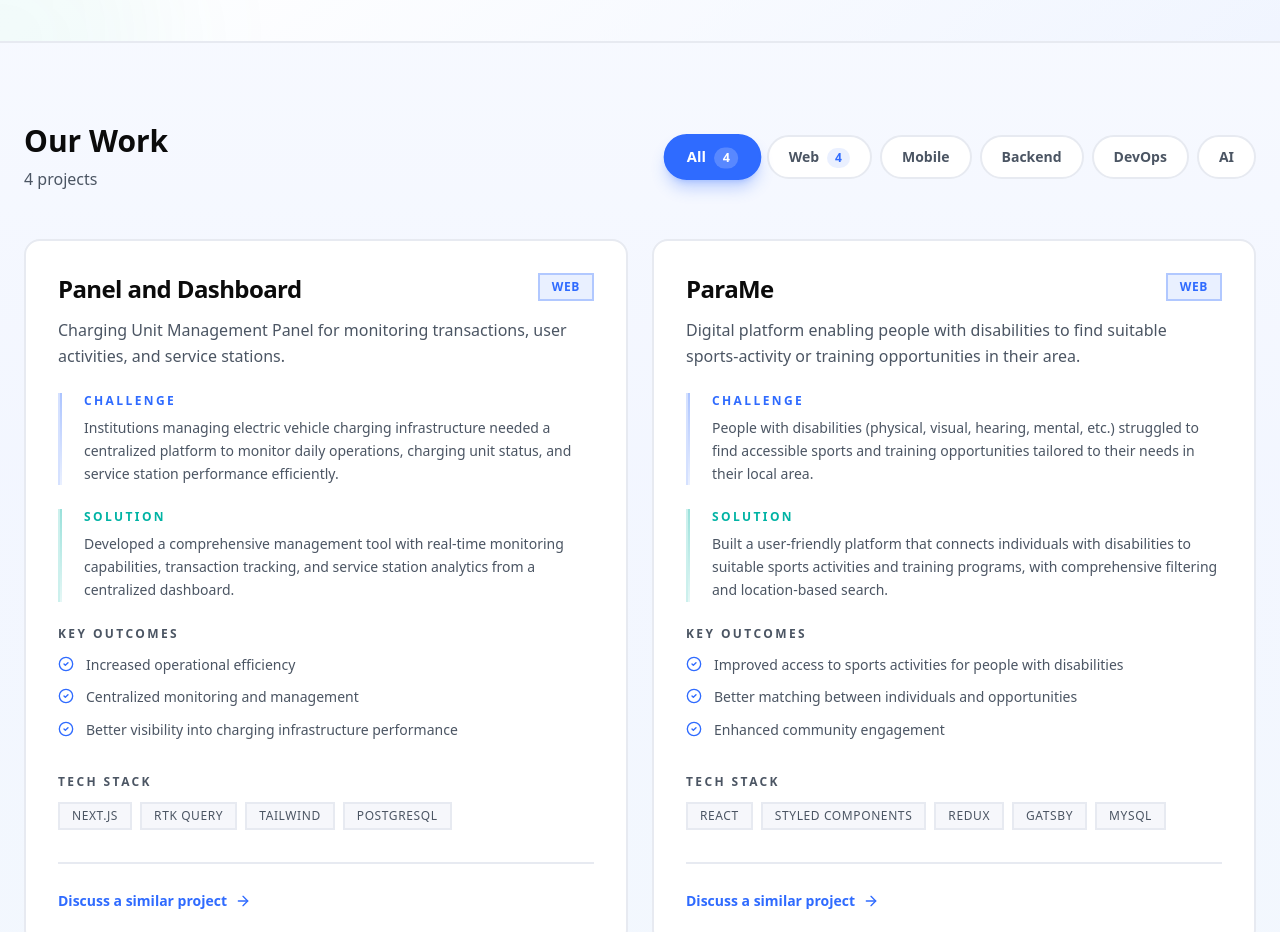
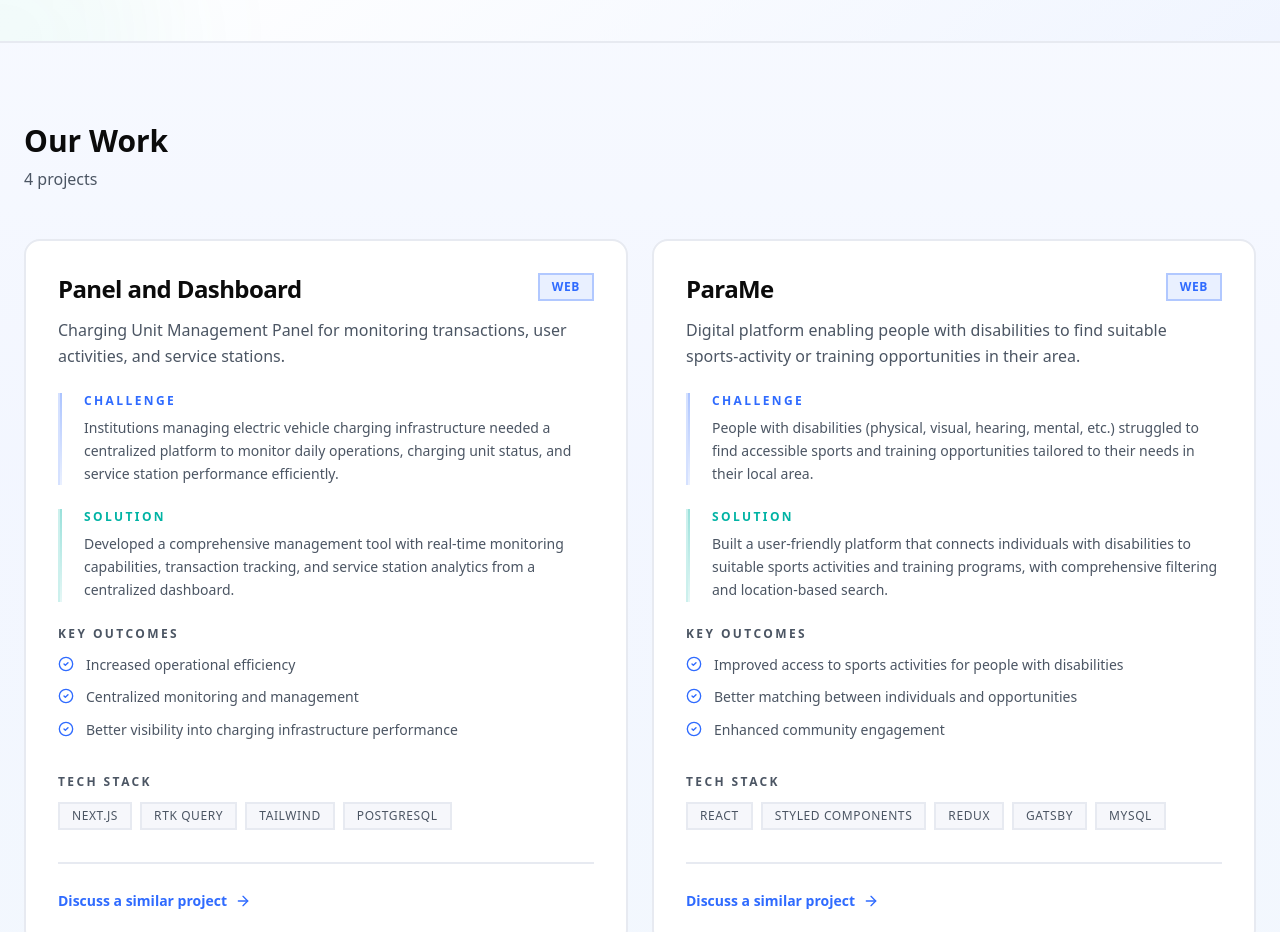
Before and after one commit to SydneySFco/GradeUp, a Next.js app: page /projects in a window 1280 px wide. Shown: the part 980-1912 px from the top of the page. Built offline with nearby package versions, Linux system fonts and the light colour scheme; no server answers.

Commit message:
(fix): comment out filters section in ProjectsClient component for future implementation

```diff
--- a/src/components/projects/ProjectsClient.tsx
+++ b/src/components/projects/ProjectsClient.tsx
@@ -126,7 +126,7 @@
           </div>
 
           {/* Filters */}
-          <div className="flex flex-wrap items-center gap-2">
+          {/* <div className="flex flex-wrap items-center gap-2">
             {ALL.map((c) => {
               const isActive = c === active;
               const count =
@@ -163,7 +163,7 @@
                 </button>
               );
             })}
-          </div>
+          </div> */}
         </div>
 
         {/* Projects Grid */}
```
